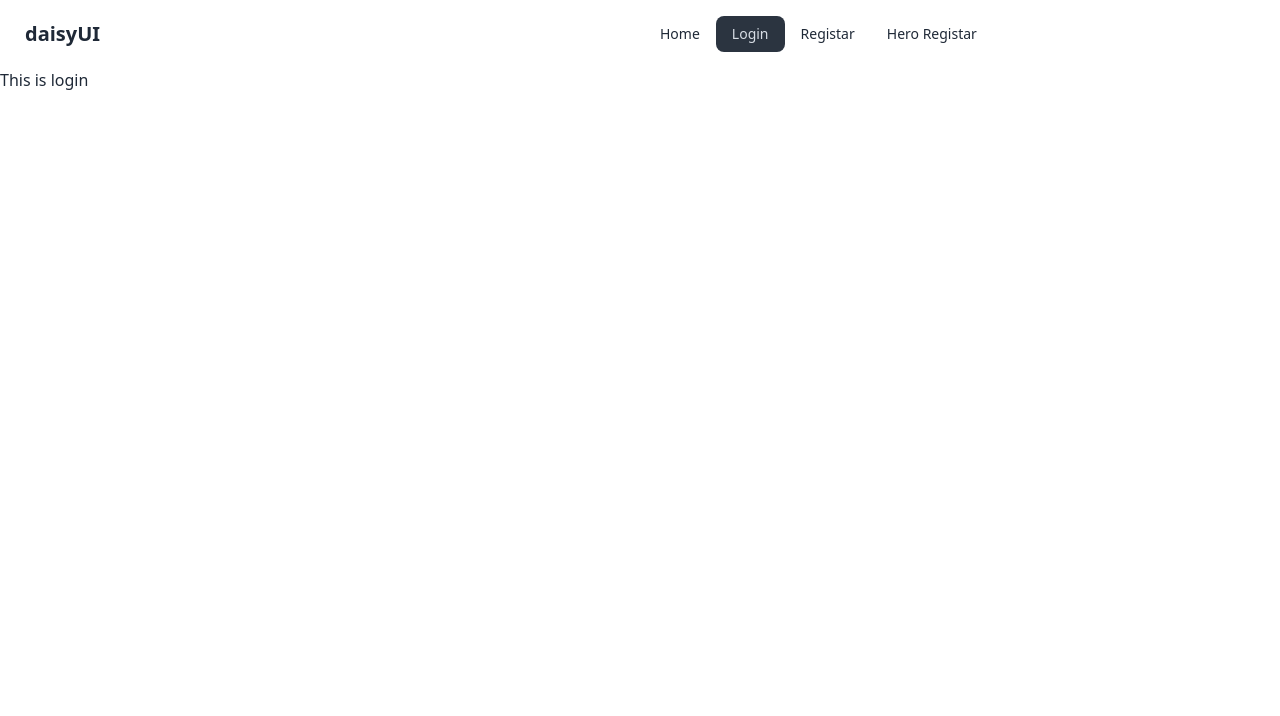
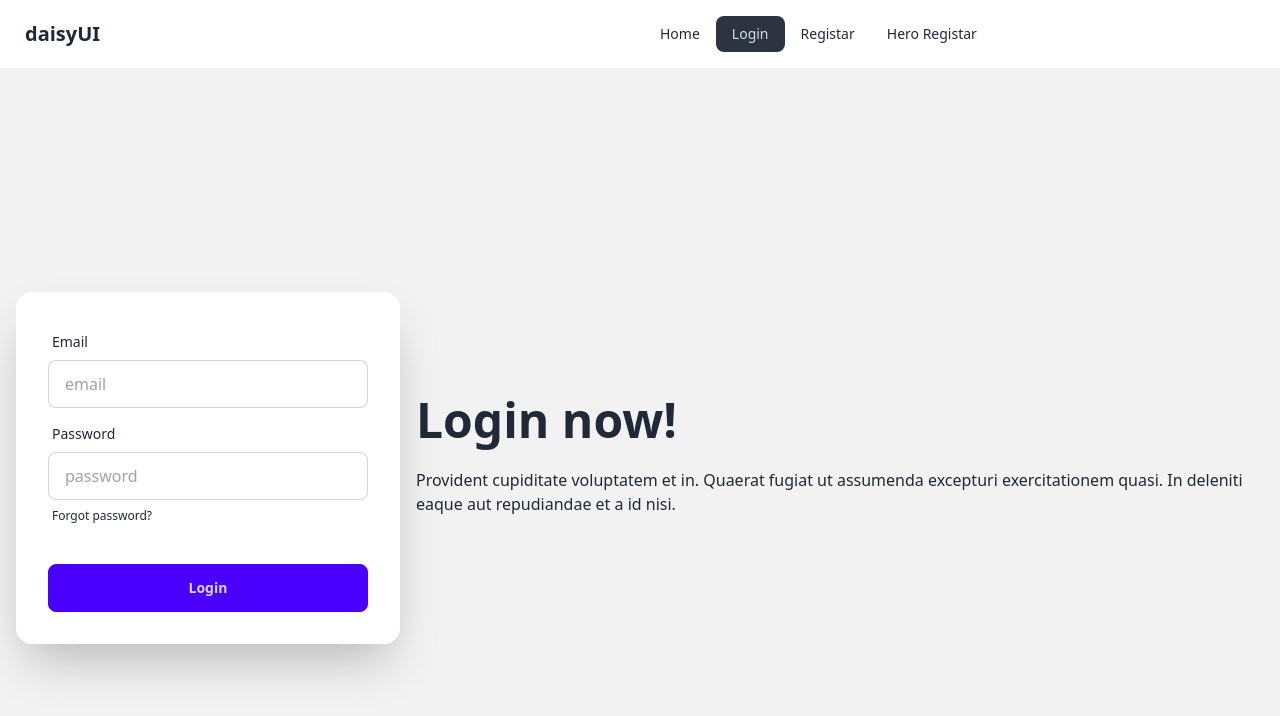
Before and after one commit to fardinariful/user-email-pass-auth, a React (Vite) app: page /login in a window 1280 px wide. Shown: the top 716 px of the page. Built offline with nearby package versions, Linux system fonts and the light colour scheme.

Commit message:
login page added

```diff
--- a/src/Components/Login/Login.jsx
+++ b/src/Components/Login/Login.jsx
@@ -1,9 +1,80 @@
+import { signInWithEmailAndPassword } from "firebase/auth";
+import auth from "../../firebase/firebase.config";
+
 const Login = () => {
-    return (
-        <div>
-            <h1>This is login </h1>
+  const login = (e) => {
+    e.preventDefault();
+
+    // Get email and password from form inputs
+    const email = e.target.email.value;
+    const password = e.target.password.value;
+
+    // Log email for debugging (avoid logging sensitive data like passwords)
+    console.log("Email:", email);
+
+    // Firebase sign-in
+    signInWithEmailAndPassword(auth, email, password)
+      .then((res) => {
+        console.log("User signed in:", res.user);
+        // Handle successful login (e.g., redirect to dashboard)
+      })
+      .catch((error) => {
+        console.error("Login error:", error.code, error.message);
+        // Optionally, display error message to the user
+        alert("Login failed. Please check your credentials and try again.");
+      });
+  };
+
+  return (
+    <div className="hero bg-base-200 min-h-screen">
+      <div className="hero-content flex-col lg:flex-row-reverse">
+        <div className="text-center lg:text-left">
+          <h1 className="text-5xl font-bold">Login now!</h1>
+          <p className="py-6">
+            Provident cupiditate voluptatem et in. Quaerat fugiat ut assumenda
+            excepturi exercitationem quasi. In deleniti eaque aut repudiandae et
+            a id nisi.
+          </p>
         </div>
-    );
+        <div className="card bg-base-100 w-full max-w-sm shrink-0 shadow-2xl">
+          <form className="card-body" onSubmit={login}>
+            <div className="form-control">
+              <label className="label">
+                <span className="label-text">Email</span>
+              </label>
+              <input
+                type="email"
+                name="email"
+                placeholder="email"
+                className="input input-bordered"
+                required
+              />
+            </div>
+            <div className="form-control">
+              <label className="label">
+                <span className="label-text">Password</span>
+              </label>
+              <input
+                type="password"
+                name="password"
+                placeholder="password"
+                className="input input-bordered"
+                required
+              />
+              <label className="label">
+                <a href="#" className="label-text-alt link link-hover">
+                  Forgot password?
+                </a>
+              </label>
+            </div>
+            <div className="form-control mt-6">
+              <button className="btn btn-primary">Login</button>
+            </div>
+          </form>
+        </div>
+      </div>
+    </div>
+  );
 };
 
 export default Login;
--- a/src/firebase/firebase.config.js
+++ b/src/firebase/firebase.config.js
@@ -1,6 +1,7 @@
 // Import the functions you need from the SDKs you need
 import { initializeApp } from "firebase/app";
-import { getAuth } from "firebase/auth";
+import { getAuth} from "firebase/auth";
+
 // TODO: Add SDKs for Firebase products that you want to use
 // https://firebase.google.com/docs/web/setup#available-libraries
 
@@ -16,5 +17,5 @@
 
 // Initialize Firebase
 const app = initializeApp(firebaseConfig);
-const auth = getAuth(app);
+const auth=getAuth(app);
 export default auth;
```
